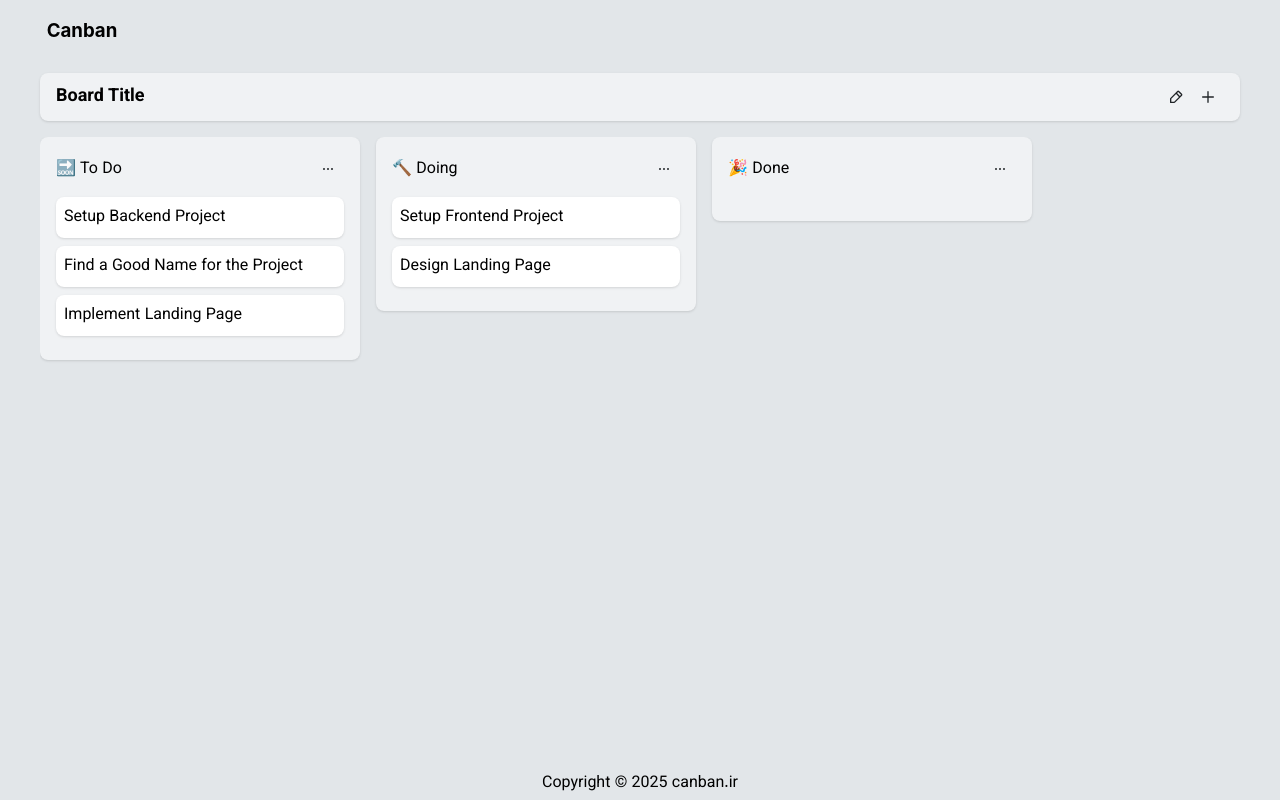
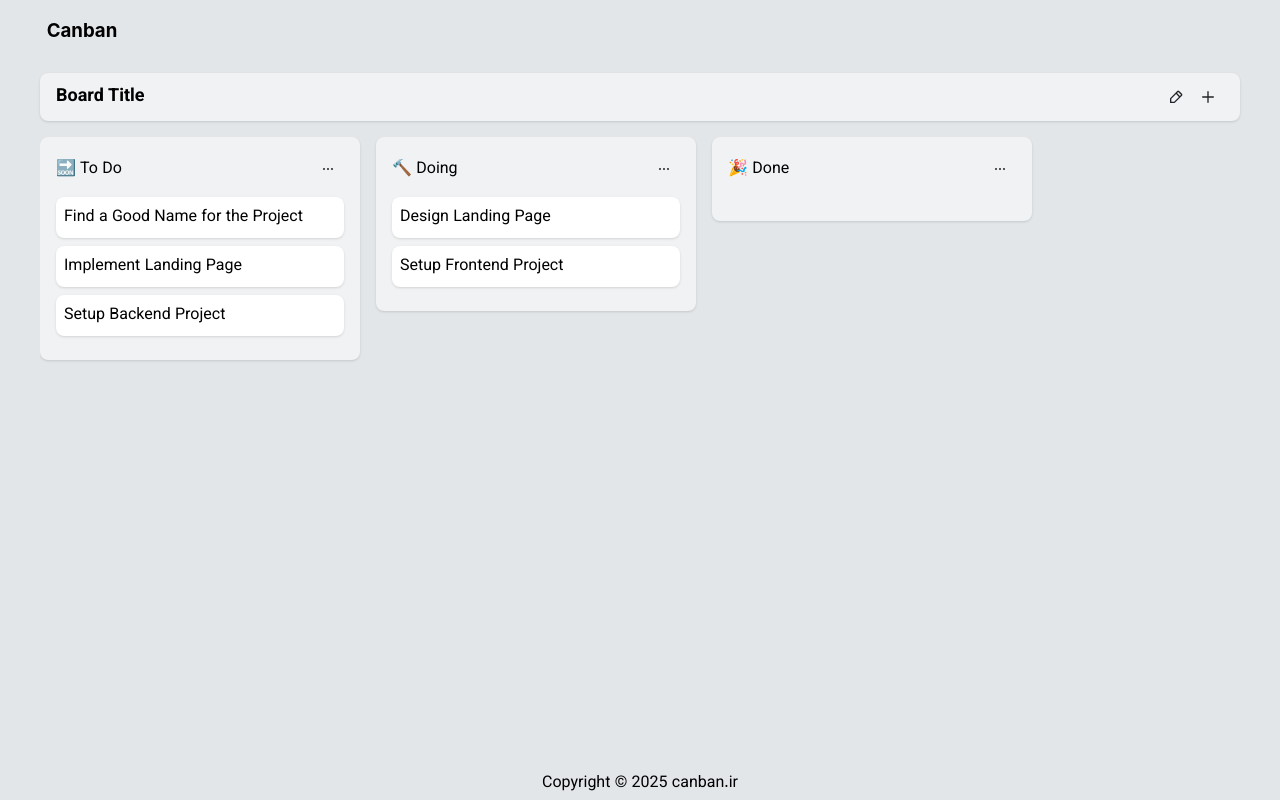
Before and after one commit to FatemehAsi/canban, a React (Vite) app: page /board/1 in a window 1280 px wide. Built offline with nearby package versions, Linux system fonts and the light colour scheme.

Commit message:
[ADD] useMemo to board component

```diff
--- a/src/components/Board/Board.tsx
+++ b/src/components/Board/Board.tsx
@@ -1,4 +1,4 @@
-import { ReactNode, useState } from "react";
+import { ReactNode, useMemo, useState } from "react";
 
 import styles from "./Board.module.css";
 import IconButton from "../IconButton/IconButton";
@@ -8,6 +8,11 @@ import MingcuteMore1Line from "../../icons/MingcuteMore1Line";
 import type { ListType } from "../../types/list";
 
 import List from "../List/List";
+import type { ListItemType } from "../../types/list-item";
+
+function cb(a: ListItemType, b: ListItemType){
+    return a.title.localeCompare(b.title);
+}
 
 export default function Board(): ReactNode{
     const [todoList, setTodoList] = useState<ListType>({
@@ -42,8 +47,19 @@ export default function Board(): ReactNode{
             return {...old, items: clone}
         })
 
-    }
+    };
 
+    const sortedTodoList = useMemo(() => {
+        return {...todoList, items: [...todoList.items].sort(cb)}
+    }, [todoList]);
+
+    const sortedDoingList = useMemo(() => {
+        return {...doingList, items: [...doingList.items].sort(cb)}
+    }, [doingList]);
+
+    const sortedDoneList = useMemo(() => {
+        return {...doneList, items: [...doneList.items].sort(cb)}
+    }, [doneList]);
 
     return(
         <div className={styles.board}>
@@ -65,15 +81,15 @@ export default function Board(): ReactNode{
 
                 <ul className={styles.lists}>
                     <li>
-                        <List list={todoList} />
+                        <List list={sortedTodoList} />
                     </li>
 
                     <li>
-                        <List list={doingList} />
+                        <List list={sortedDoingList} />
                     </li>
 
                     <li>
-                        <List list={doneList} />
+                        <List list={sortedDoneList} />
                     </li>
                 </ul>
             </div>
```
